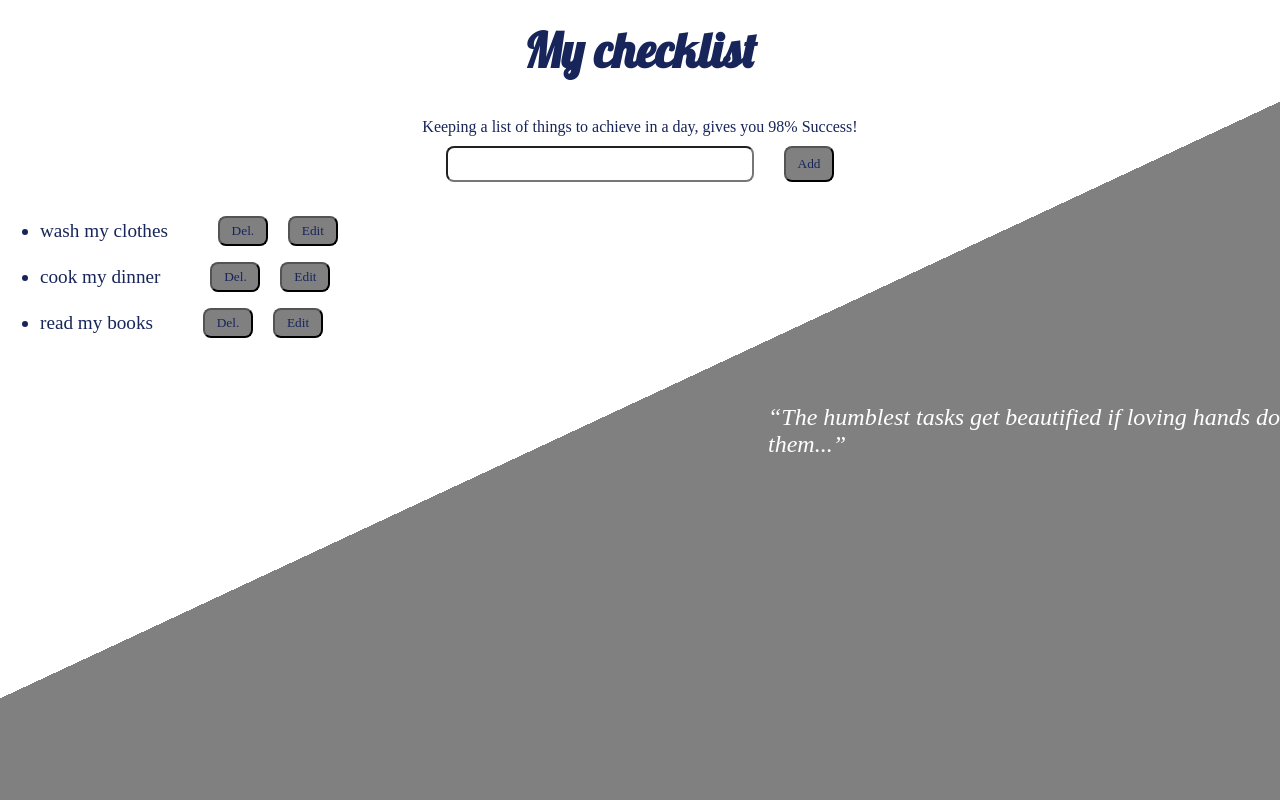
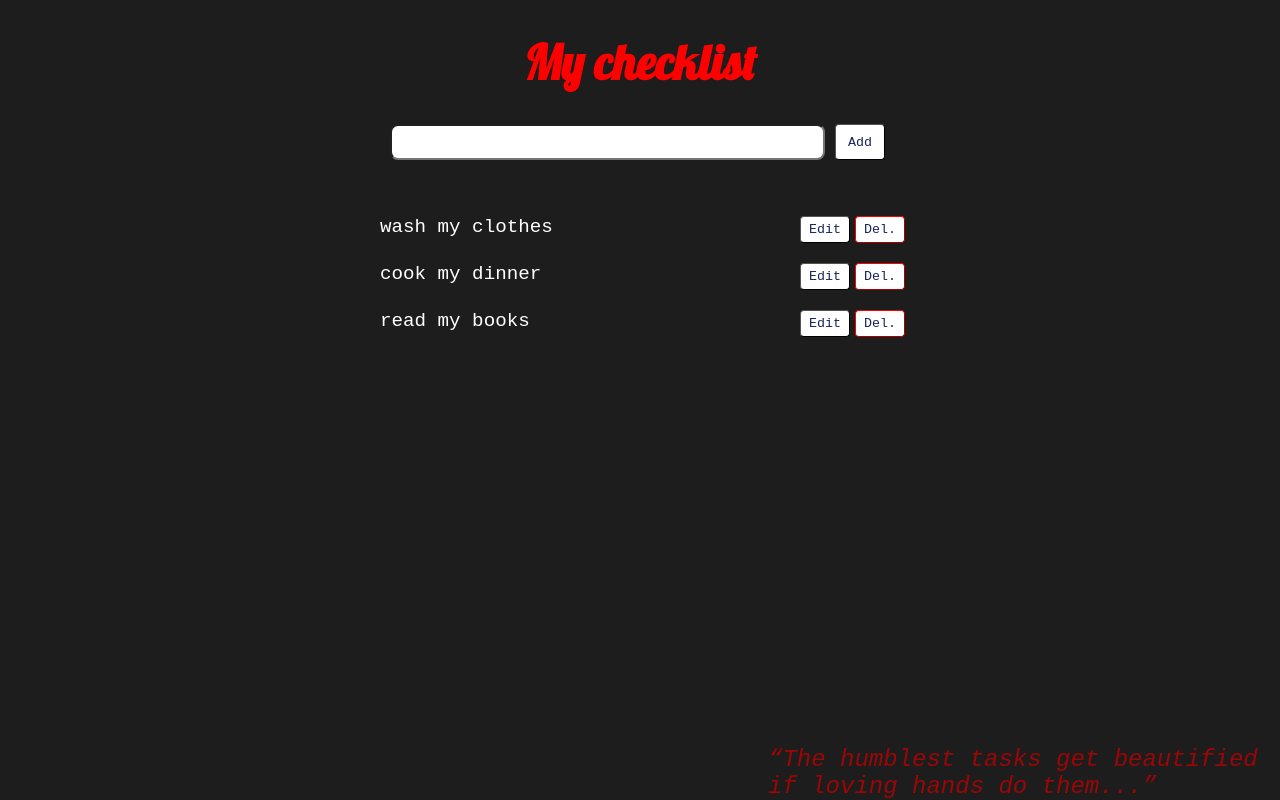
Before and after one commit to PriscaTonia/TestingHeroku, a React (Create React App) app: page / in a window 1280 px wide. Built offline with nearby package versions, Linux system fonts and the light colour scheme.

Commit message:
cleaned up code

```diff
--- a/package.json
+++ b/package.json
@@ -3,7 +3,7 @@
   "version": "0.1.0",
   "private": true,
   "engines": {
-    "node": "14.8.0",
+    "node": "12.15.0",
     "npm": "6.14.7"
   },
   "dependencies": {
--- a/src/AddItem.js
+++ b/src/AddItem.js
@@ -14,6 +14,9 @@ class AddItem extends Component{
     }
     handleSubmit = (e) =>{
         e.preventDefault();
+        let newTodo = this.state.todo;
+        newTodo = newTodo.trim();
+        if (!newTodo.length) return;
         this.props.addItem(this.state);
         this.setState({
             todo: ''
@@ -22,12 +25,10 @@ class AddItem extends Component{
     render(){
         return(
             <form onSubmit={this.handleSubmit} >
-                <label htmlFor='task'>Keeping a list of things to achieve in a day, gives you 98% Success!</label>
                 <div className='input-field'>
                     <input id='todo' onChange ={this.handleChange} value = {this.state.todo}/>
                     <button>Add</button>
                 </div>
-
             </form>
         )
     }
--- a/src/App.js
+++ b/src/App.js
@@ -19,14 +19,19 @@ class App extends Component{
     })
   }
 
-  editItem =(id)=>{
+  editItem =(id,index)=>{
     let newTodo = prompt("Edit your Todo", '')
+    newTodo = newTodo.trim();
+    if(!newTodo.length)return;
+
     let list = this.state.list
-    for(let item of list){
-      if(item.id === id){
-        item.todo = newTodo
-      }
-    }
+    list[index].todo =  newTodo
+    // for(let item of list){
+    //   if(item.id === id){
+    //     item.todo = newTodo
+    //     break;
+    //   }
+    // }
 
     this.setState({
       list: list
--- a/src/displayList.js
+++ b/src/displayList.js
@@ -1,23 +1,23 @@
 import React from 'react';
 
-const DisplayList = ({list, count, deleteItem, editItem}) => {
+const DisplayList = ({ list, count, deleteItem, editItem }) => {
 
-    const List = list.map(item =>{
+    const List = list.map((item,index) => {
         return (
-            <div key = {item.id}>
-                <ul>
-                        <li> {item.todo} </li>
-                        <div className='item-btn'>
-                            <button onClick = {() => {deleteItem(item.id)}}> Del.</button>
-                            <button onClick={()=>{editItem(item.id)}}>Edit</button>
-                        </div>
-                </ul>
-            </div>
+            <li key={item.id}>
+                <p>{item.todo}</p>
+                <div className='item-btn'>
+                    <button onClick={() => { editItem(item.id,index) }}>Edit</button>
+                    <button id="delete" onClick={() => { deleteItem(item.id) }}> Del.</button>
+                </div>
+            </li>
         )
     })
-    return(
-        <div>
-            {List}
+    return (
+        <div className="list_div">
+            <ul>
+                {List}
+            </ul>
         </div>
     )
 }
--- a/src/index.css
+++ b/src/index.css
@@ -1,125 +1,167 @@
 body {
   margin: 0;
   padding: 0;
-  background:linear-gradient(-25deg, gray, gray 50%, #ffffff 50%) ;
-  color: #17255a;
+  width: 100%;
+  color: #fff;
+  overflow-x: hidden;
   font-size: 16px;
- background-attachment: fixed;
+  background-attachment: fixed;
   background-repeat: no-repeat;
-  font-family: cursive;
+  font-family: monospace;
   -webkit-font-smoothing: antialiased;
   -moz-osx-font-smoothing: grayscale;
 }
 
 code {
-  font-family: source-code-pro, Menlo, Monaco, Consolas, 'Courier New',
-    monospace;
+  font-family: source-code-pro, Menlo, Monaco, Consolas, 'Courier New', monospace;
 }
-header{
+
+header {
   display: flex;
   justify-content: center;
   align-items: center;
   font-family: 'Lobster', cursive;
   width: 100%;
-  height: 100px;
+  color: red;
   background-color: transparent;
 }
-h1{
+
+h1 {
   font-size: 3rem;
 }
-form{
-  padding: 10px;
-  height: 5rem;
+
+form {
+  margin: 0px 10px 20px 10px;
   display: flex;
   flex-direction: column;
   justify-content: center;
   align-items: center;
+}
 
-}
-input{
-  width: 300px;
+input {
+  flex: 1;
   height: 30px;
   margin-right: 10px;
   border-radius: 8px;
 }
-.input-field{
-  padding-top: 10px;
-  width: 100%;
+
+.input-field {
+  width: 500px;
   display: flex;
-  justify-content: center;
+  justify-content: space-between;
+}
 
-}
-button{
+.myApp button {
   width: 50px;
-  border-radius: 8px;
-  background-color: gray;
+  border-color: #000;
+  border-radius: 4px;
+  border-width: 0.8px;
+  background-color: #ffffff;
   color: #17255a;
-  margin-left: 20px;
-  font-family: cursive;
+  margin-right: 5px;
+  font-family: monospace;
   padding: 5px;
 }
-label{
-  font-family: cursive;
+
+label {
+  font-family: monospace;
   text-align: center;
+  font-weight: 800;
 }
-ul{
+
+.list_div ul {
+  width: 100%;
+}
+
+.list_div ul li {
   display: flex;
-  justify-content: flex-start;
-  align-items: center;
   flex-direction: row;
-}
-li{
-  border-radius: 5px;
+  justify-content: space-between;
   font-size: 1.2rem;
-  margin-right: 30px;
-
+  margin: 20px 0px;
 }
 
 .myApp {
-  width: auto;
+  width: 100%;
   display: flex;
   flex-direction: column;
   flex-wrap: wrap;
+  overflow-x:hidden;
+  background-color: #1d1d1d;
+  min-height: 100vh;
 }
-q{
+
+q {
   width: 40%;
   display: block;
   margin-bottom: 0;
   font-size: 1.5rem;
   font-style: italic;
   font-weight: 500;
-  color: white;
+  color: rgb(153, 7, 7);
+}
 
+.quote {
+  display: flex;
+  align-items: flex-end;
+  justify-content: flex-end;
+  margin-top: 10px;
+  width: 100%;
+  flex: 1;
 }
-.quote{
+
+.list_div {
+  width: 600px;
   display: flex;
-  justify-content: flex-end;
-  margin-top:50px;
-  width: 100%;
-  height: auto;
+  align-self: center;
+}
 
+.list_div p {
+  margin: 0;
+  flex: 3;
+  font-weight: 500;
+  text-align: justify;
 }
-@media screen and (max-width:375px){
-  body{
-    background: linear-gradient(to bottom, white, white 70%, #C4C4C4 30%, #c4c4c4 100%) ;
-    background-attachment: fixed;
-    background-repeat: no-repeat;
-  }
-  q{
+
+#delete {
+  border-color: red;
+  background-color: #ffffff;
+}
+
+.list_div .item-btn {
+  flex: 1
+}
+
+@media screen and (max-width:500px) {
+  q {
     width: 80%;
     font-size: 1.2rem;
-    color: #17255a;
   }
-  .quote{
+  .list_div {
+    padding: 5px;
+    width: 100%;
+  }
+  .input-field {
+    width: 100%;
+  }
+  .quote {
     display: flex;
     width: auto;
     justify-content: center;
     align-items: center;
-    margin-top:40px;
-
+    margin-top: 40px;
   }
-  li{
-    margin-right: 20px;
-    font-family: 'Franklin Gothic Medium', 'Arial Narrow', Arial, sans-serif;
+  .list_div ul {
+    margin: 0;
+    padding: 0;
+  }
+  .list_div ul li {
+    font-size: 1rem;
+    margin: 20px 0px;
+  }
+  .list_div p {
+    flex: 2;
+    margin-left: 10px;
+    font-weight: 400;
   }
 }
```
Also changed, not shown: 1 other file (tests, documents, lock files or other folders).
